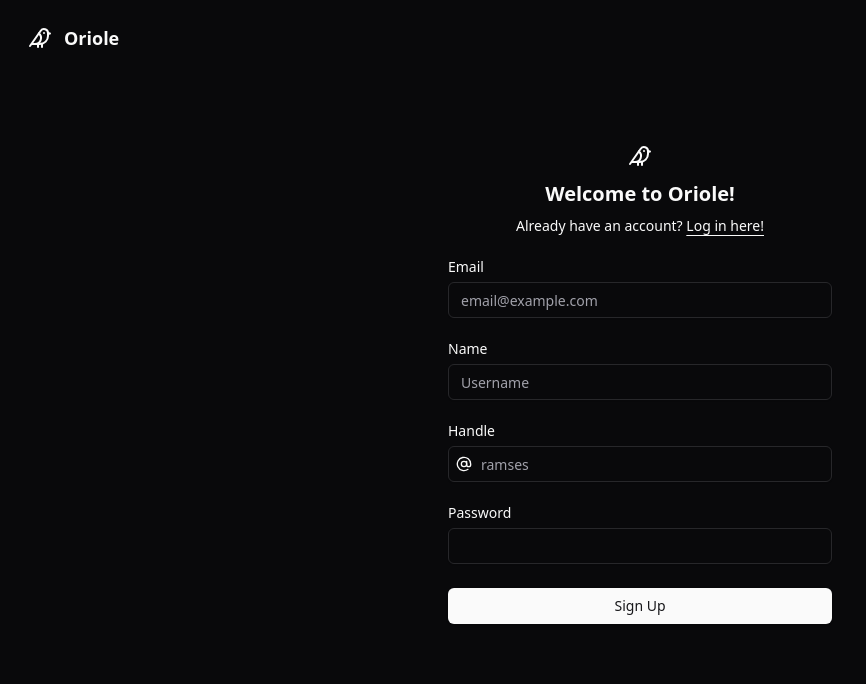
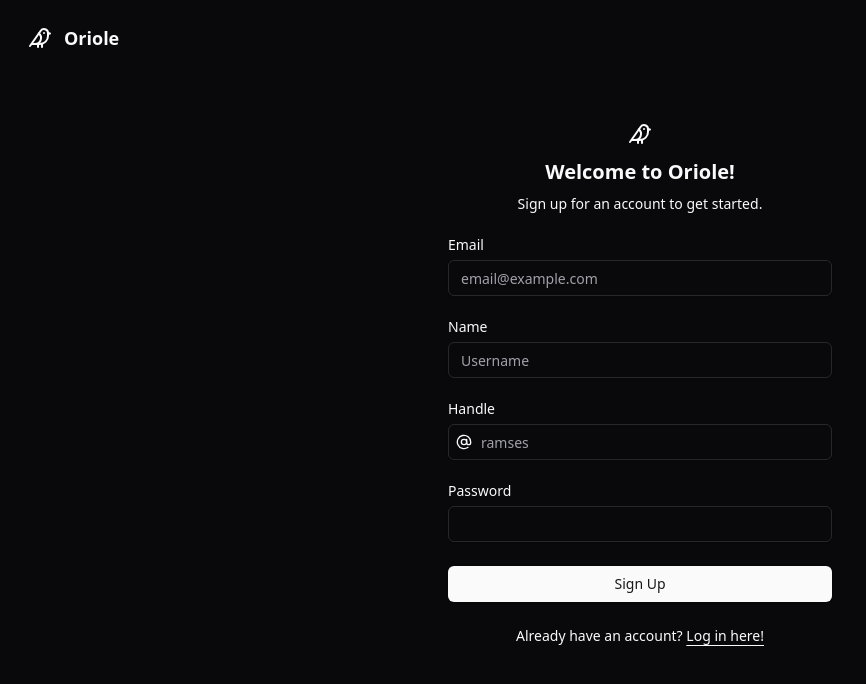
Before and after one commit to hoangsonww/Meadows-Social-Media, a Next.js app in the folder web/: page /signup in a window 1280 px wide. Shown: the top 684 px of the page, without its empty margins (0-866 px from the left). Built offline with nearby package versions, Linux system fonts and the light colour scheme; no server answers.

Commit message:
Final: App Working

```diff
--- a/web/pages/login.tsx
+++ b/web/pages/login.tsx
@@ -86,12 +86,9 @@ export default function LoginPage() {
                 </div>
               </a>
               <h1 className="text-xl font-bold">Log in to Oriole</h1>
-              <div className="text-center text-sm">
-                Don&apos;t have an account?{" "}
-                <Link href="/signup" className="underline underline-offset-4">
-                  Sign up here!
-                </Link>
-              </div>
+              <p className="text-sm text-center">
+                Welcome back! Log in to your account to continue.
+              </p>
             </div>
             <div className="flex flex-col gap-6">
               <div className="grid gap-2">
@@ -125,6 +122,12 @@ export default function LoginPage() {
               <Button className="w-full" onClick={logIn}>
                 Login
               </Button>
+              <div className="text-center text-sm">
+                Don&apos;t have an account?{" "}
+                <Link href="/signup" className="underline underline-offset-4">
+                  Sign up here!
+                </Link>
+              </div>
             </div>
           </div>
         </div>
--- a/web/pages/signup.tsx
+++ b/web/pages/signup.tsx
@@ -104,12 +104,9 @@ export default function SignUpPage() {
                 </div>
               </a>
               <h1 className="text-xl font-bold">Welcome to Oriole!</h1>
-              <div className="text-center text-sm">
-                Already have an account?{" "}
-                <Link href="/login" className="underline underline-offset-4">
-                  Log in here!
-                </Link>
-              </div>
+              <p className="text-sm text-center">
+                Sign up for an account to get started.
+              </p>
             </div>
             <div className="flex flex-col gap-6">
               <div className="grid gap-2">
@@ -175,6 +172,12 @@ export default function SignUpPage() {
               <Button className="w-full" onClick={signUp}>
                 Sign Up
               </Button>
+              <div className="text-center text-sm">
+                Already have an account?{" "}
+                <Link href="/login" className="underline underline-offset-4">
+                  Log in here!
+                </Link>
+              </div>
             </div>
           </div>
         </div>
```
